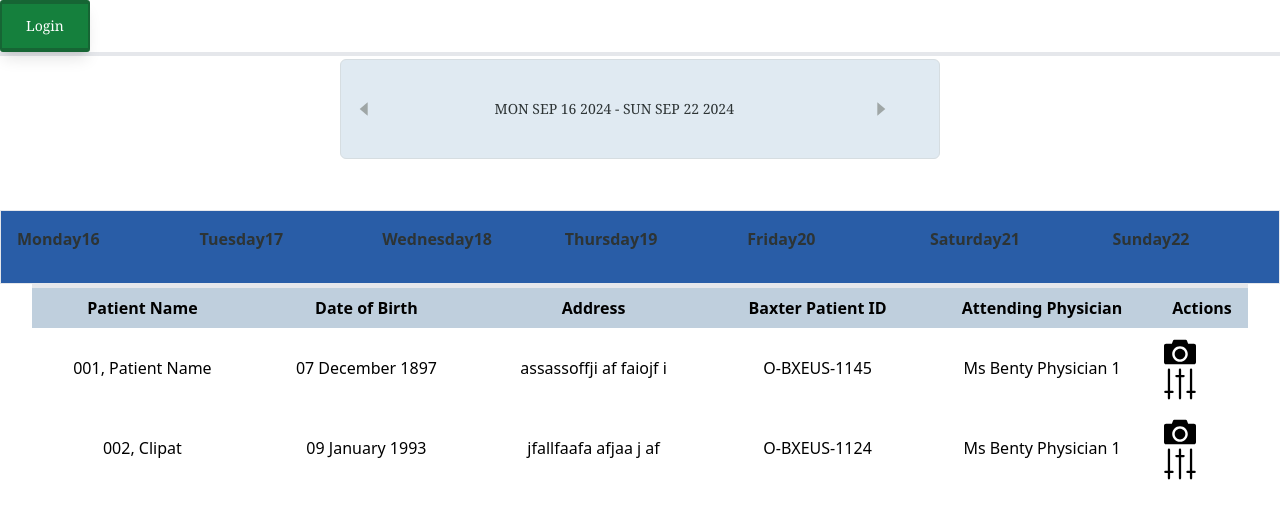
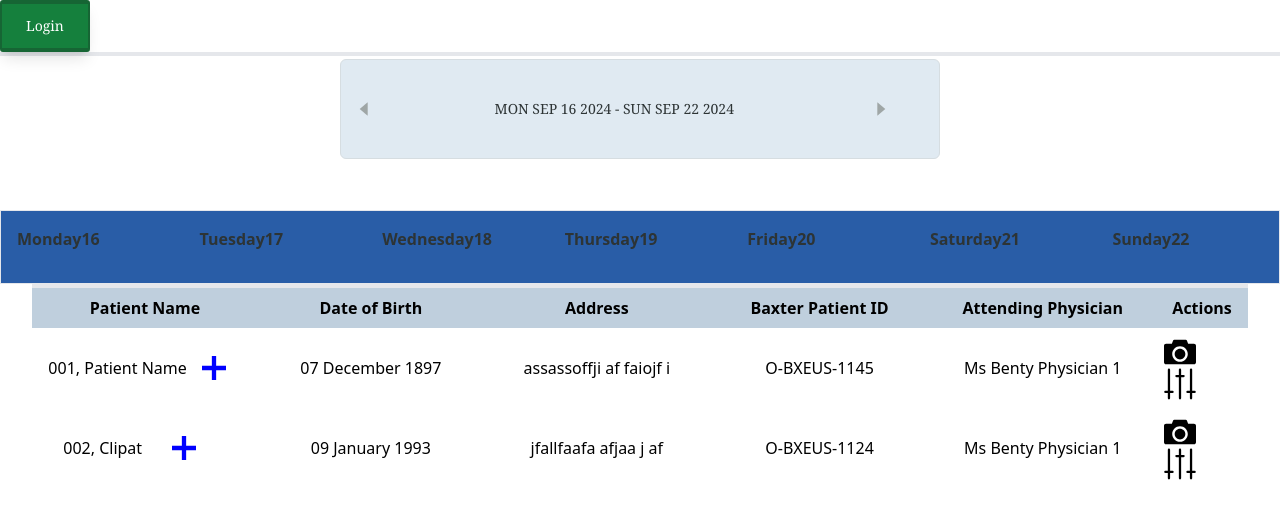
Before and after one commit to chefinazia/baxter-cms, a React (Vite) app: page / in a window 1280 px wide. Shown: the top 518 px of the page. Built offline with nearby package versions, Linux system fonts and the light colour scheme.

Commit message:
add plus icon

```diff
--- a/src/components/CalendarTablePatientList.jsx
+++ b/src/components/CalendarTablePatientList.jsx
@@ -14,7 +14,6 @@ const CalendarTablePatientsList = (leftDate) => {
             {dateArr.map((date, index) => {
               return (
                 <th key={index} className="p-4 w-1/4 border-separate">
-
                   {getDayOfWeek(formatDate(date, "dd/MM/yyyy").toString())}
                   {getDate(date)}
                 </th>
--- a/src/components/TableClinical.jsx
+++ b/src/components/TableClinical.jsx
@@ -2,7 +2,7 @@ import Table from "rc-table";
 import React from "react";
 
 const TableClinical = (props) => {
-  const {columns, data} = props
+  const { columns, data } = props;
   return (
     <Table
       columns={columns}
--- a/src/data/clinicalData.jsx
+++ b/src/data/clinicalData.jsx
@@ -2,6 +2,7 @@ import React from "react";
 import { render } from "react-dom";
 import CameraSvgComp from "../svg/camera.svg?react";
 import FilterComp from "../svg/filter.svg?react";
+import PlusIcon from "../svg/plus-icon.svg?react";
 export const columns = [
   {
     title: "Patient Name",
@@ -9,6 +10,18 @@ export const columns = [
     key: "name",
     width: 300,
     align: "center",
+    render: (e) => (
+      <div className="grid grid-flow-col">
+        <div>
+          {
+            <div>
+              <h1 key={e[0].patientName}>{e[0].patientName}</h1>
+            </div>
+          }
+        </div>
+        <PlusIcon className=""></PlusIcon>
+      </div>
+    ),
   },
   {
     title: "Date of Birth",
@@ -59,14 +72,14 @@ export const columns = [
 
 export const data = [
   {
-    name: "001, Patient Name",
+    name: [{ patientName: "001, Patient Name" }],
     age: "07 December 1897",
     address: "assassoffji af faiojf i",
     pId: "O-BXEUS-1145",
     phy: "Ms Benty Physician 1",
   },
   {
-    name: "002, Clipat",
+    name: [{ patientName: "002, Clipat" }],
     age: "09 January 1993",
     address: "jfallfaafa afjaa j af",
     pId: "O-BXEUS-1124",
```
Also changed, not shown: src/svg/plus-icon.svg (added).
